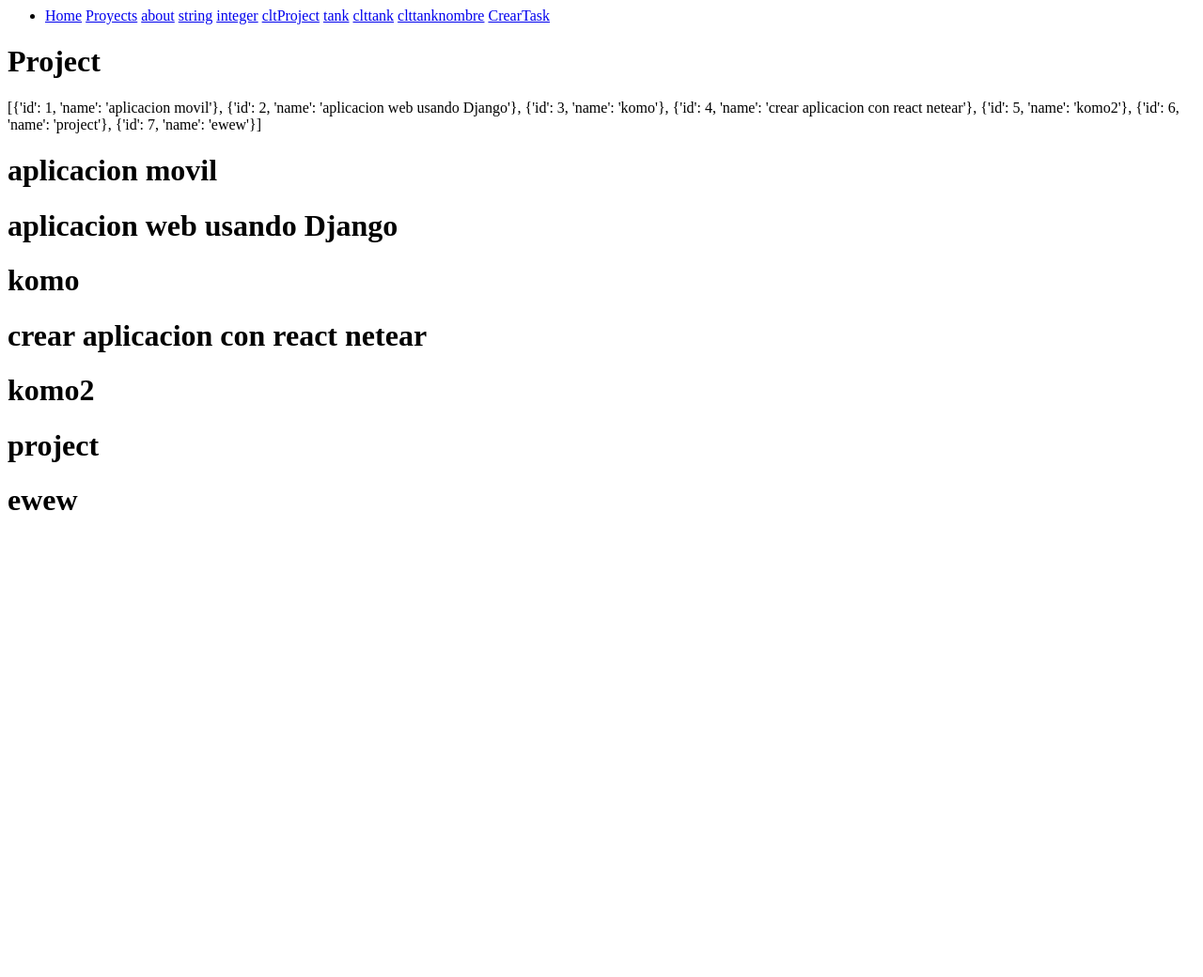
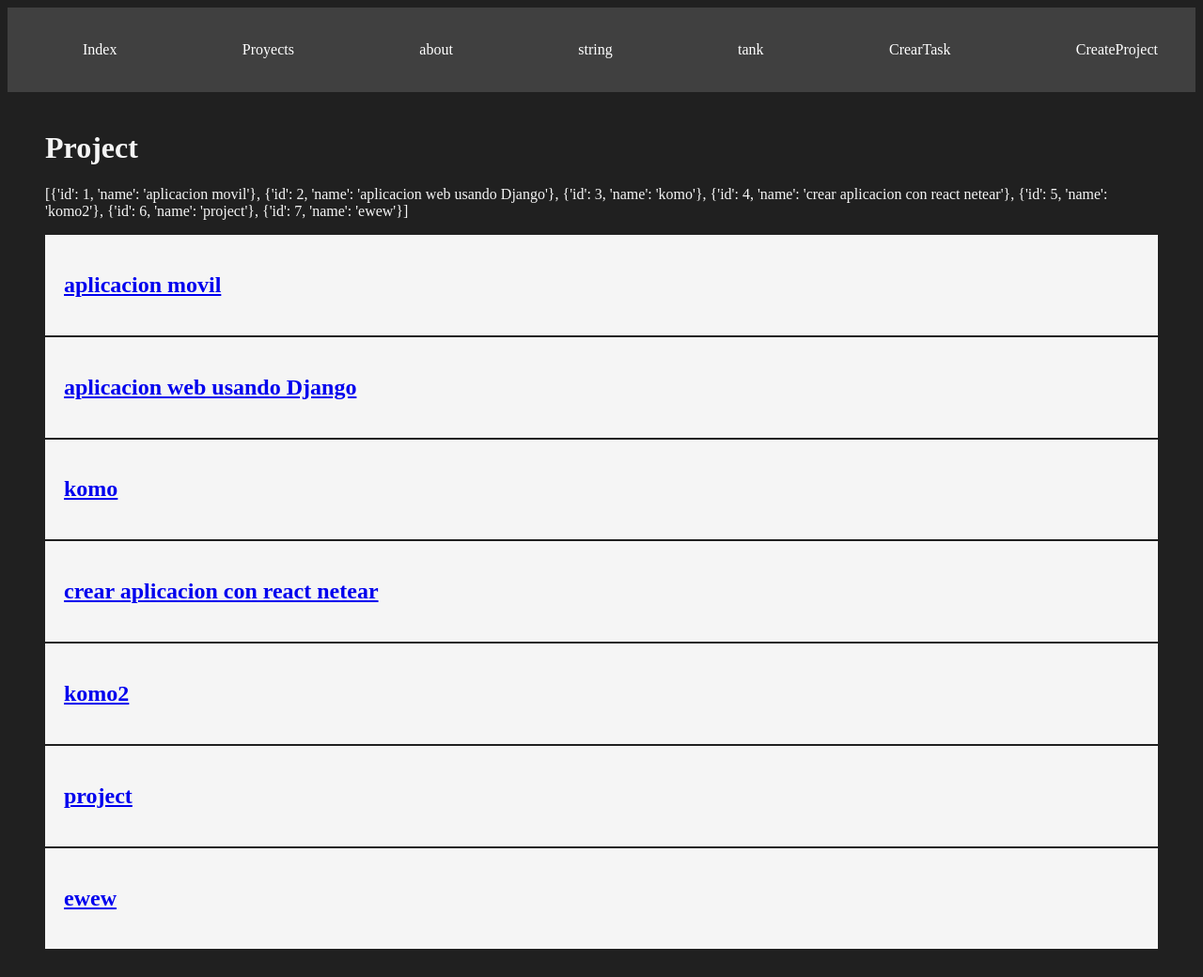
Before and after one commit to jhonfredd/DjangoBasic, a Django app: page /project/ in a window 1280 px wide. Shown: the whole page at 94% size. Before the commit the page ends 543 px from the top, so only its background shows below. Run offline with Django 4.2, Linux system fonts and the light colour scheme; data comes from the database, SQL or seed files in the repository; both versions use the stored data as it was after the commit.

Commit message:
terminacion del curso

```diff
--- /dev/null
+++ b/myapp/static/style/main.css
@@ -0,0 +1,46 @@
+body{
+    background: #202020 ;
+    color:whitesmoke;
+}
+.navbar{
+    background: #404040 ;
+}
+
+.navbar ul {
+    display: flex;
+    justify-content: space-between;
+}
+
+.navbar ul li {
+    list-style: none;
+}
+
+.navbar ul li a {
+    color:#fff;
+    text-decoration: none;
+}
+
+.navbar ul li a:hover {
+    color: aquamarine;
+}
+
+.container {
+    max-width: 1200px;
+    margin: auto;
+    padding: 20px 40px;
+}
+
+.card {
+     background: whitesmoke;
+     color: black;
+     padding: 20px;
+     margin-bottom: 2px;
+
+}
+
+.input {
+    background: wheat;
+    padding: 10px;
+    text-align: center;
+    display: block;
+}
--- a/myapp/template/index.html
+++ b/myapp/template/index.html
@@ -1,5 +1,7 @@
 {%  extends 'layouts/base.html' %}
+{% load static %}
 {% block content %}
     <h1>{{ title }}</h1>
     <p>Lorem ipsum dolor sit amet, consectetur adipisicing elit. Temporibus nemo quisquam atque voluptatum quod quam</p>
+    <img src="{% static 'example.png' %}" alt="" width="80cm">
 {% endblock %}
--- a/myapp/template/layouts/base.html
+++ b/myapp/template/layouts/base.html
@@ -1,18 +1,45 @@
-<nav>
+{% load static %}
+<!DOCTYPE html>
+<html lang="en">
+<head>
+    <meta charset="UTF-8">
+    <meta http-equiv="X-UA-Compatible" content="IE=edge">
+    <meta name="viewport" content="width=device-width, initial-scale=1.0">
+    <title>Django Proyect</title>
+    <link rel="stylesheet" href="{% static 'style/main.css' %}">
+</head>
+<body>
+    <nav class="navbar container">
         <ul>
             <li>
-            <a href="/index/">Home</a>
-            <a href="/project/">Proyects</a>
-            <a href="/about/">about</a>
+                <a href="/index/">Index</a>
+            </li>
+            <li>
+                <a href="{% url 'project' %}">Proyects</a>
+            </li>
+            <li>
+                <a href="{% url 'acerca' %}">about</a>
+            </li>
+            <li>
                 <a href="/string/descargar">string</a>
-            <a href="/integer/1">integer</a>
-            <a href="/cltProject/1">cltProject</a>
-            <a href="/tank/">tank</a>
-            <a href="/clttank/2">clttank</a>
-            <a href="/clttanknombre/Tarea de laravel">clttanknombre</a>
-            <a href="/CrearTask/">CrearTask</a>
+                 <!-- <a href="/integer/1">integer</a> -->
+                <!-- <a href="{% url 'consultaProject'}">cltProject</a> -->
+            </li>
+            <li>
+                <a href="{% url 'tasks' }">tank</a>
+            </li>
+            <li>
+                <a href="{% url 'crate_task' %}">CrearTask</a>
+
+            </li>
+            <li>
+                <a href="{% url 'create_project' %}">CreateProject</a>
             </li>
         </ul>
     </nav>
+    <main class="container">
         {% block content %}
         {% endblock %}
+    </main>
+</body>
+</html>
--- a/myapp/template/project.html
+++ /dev/null
@@ -1,9 +0,0 @@
-{% extends 'layouts/base.html' %}
-
-{% block content%}
-    <h1>Project</h1>
-    <p>{{project}}</p>
-    {% for project in project %}
-        <h1>{{ project.name }}</h1>
-    {% endfor %}
-{% endblock%}
--- /dev/null
+++ b/myapp/template/project/project.html
@@ -0,0 +1,14 @@
+{% extends 'layouts/base.html' %}
+
+{% block content%}
+    <h1>Project</h1>
+    <p>{{project}}</p>
+{% for project in project %}
+    <article class="card">
+        <a href="{% url 'project_detail' project.id %}">
+            <h1>{{ project.name }}</h1>
+        </a>
+    </article>
+
+{% endfor %}
+{% endblock%}
--- a/myapp/urls.py
+++ b/myapp/urls.py
@@ -3,15 +3,16 @@ from . import views
 
 urlpatterns = [
     path('', views.hello),
-    path('index/', views.indexw),
-    path('about/', views.about),
-    path('string/<str:username>', views.string),
-    path('integer/<int:id>', views.entero),
-    path('project/', views.project),
-    path('cltProject/<int:id>', views.consultaProject),
-    path('tank/', views.tank),
-    path('clttank/<int:id>', views.consultaTank),
-    path('clttanknombre/<str:titl>', views.consultaTankN),
-    path('CrearTask/',views.create_task)
-
+    path('index/', views.indexw, name="index"),
+    path('about/', views.about, name="acerca"),
+    path('string/<str:username>', views.string, name="string"),
+    path('integer/<int:id>', views.entero, name="entero"),
+    path('project/', views.project, name="project"),
+    path('project/<int:id>', views.project_detail, name="project_detail"),
+    path('cltProject/<int:id>', views.consultaProject, name="consultaProject"),
+    path('tank/', views.tank, name="tasks"),
+    # path('clttank/<int:id>', views.consultaTank, name="consultaltaskpo"),
+    # path('clttanknombre/<str:titl>', views.consultaTankN, name="consultartask"),
+    path('CrearTask/',views.create_task, name="crate_task"),
+    path('CreateProject/',views.create_project, name="create_project")
 ]
--- a/myapp/views.py
+++ b/myapp/views.py
@@ -1,7 +1,7 @@
 from django.http import HttpResponse, JsonResponse
 from .models import Project, Tank
-from django.shortcuts import get_object_or_404,render,redirect
-from .forms import CreateNewTask
+from django.shortcuts import get_object_or_404, render, redirect
+from .forms import CreateNewTask, CreateNewProject
 
 # Create your views here.
 def indexw(request):
@@ -34,7 +34,7 @@ def entero(request,id):
 def project(request):
     data = list(Project.objects.values())
     # return JsonResponse(data, safe=False)
-    return render(request,'project.html',{
+    return render(request,'project/project.html',{
         'project':data
     })
 
@@ -46,7 +46,7 @@ def consultaProject(request,id):
 def tank(request):
     # return HttpResponse('<h1>tank</h1>')
     tasks = Tank.objects.all()
-    return render(request,'tasks.html',{
+    return render(request,'tasks/tasks.html',{
         'task': tasks
     })
 
@@ -60,9 +60,27 @@ def consultaTankN(request, titl):
 
 def create_task(request):
     if request.method == 'GET':
-        return render(request,'create_task.html',{
+        return render(request,'tasks/create_task.html',{
         'form' : CreateNewTask
         })
     else:
         Tank.objects.create(title=request.POST['title'],description= request.POST['description'], project_id=2)
-        return redirect('/CrearTask/')
+        return redirect('tasks')
+
+def create_project(request):
+    if request.method == 'GET':
+        return render(request,'project/create_project.html',{
+            'form': CreateNewProject
+        })
+    else:
+        Project.objects.create(name=request.POST['name'])
+        return redirect('project')
+
+def project_detail(request,id):
+    project = get_object_or_404(Project,id=id)
+    tasks = Tank.objects.filter(project_id = id)
+    print(project)
+    return render(request, 'project/detail.html',{
+        'project': project,
+        'tasks': tasks
+    })
```
Also changed, not shown: myapp/forms.py (+5 -2 lines), myapp/template/project/create_project.html (added, +9 -0 lines), myapp/template/project/detail.html (added, +11 -0 lines), db.sqlite3, myapp/static/example.png (added), myapp/template/tasks/create_task.html (renamed from myapp/template/create_task.html), myapp/template/tasks/tasks.html (renamed from myapp/template/tasks.html). Lines whose indentation alone changed are shown as unchanged.
